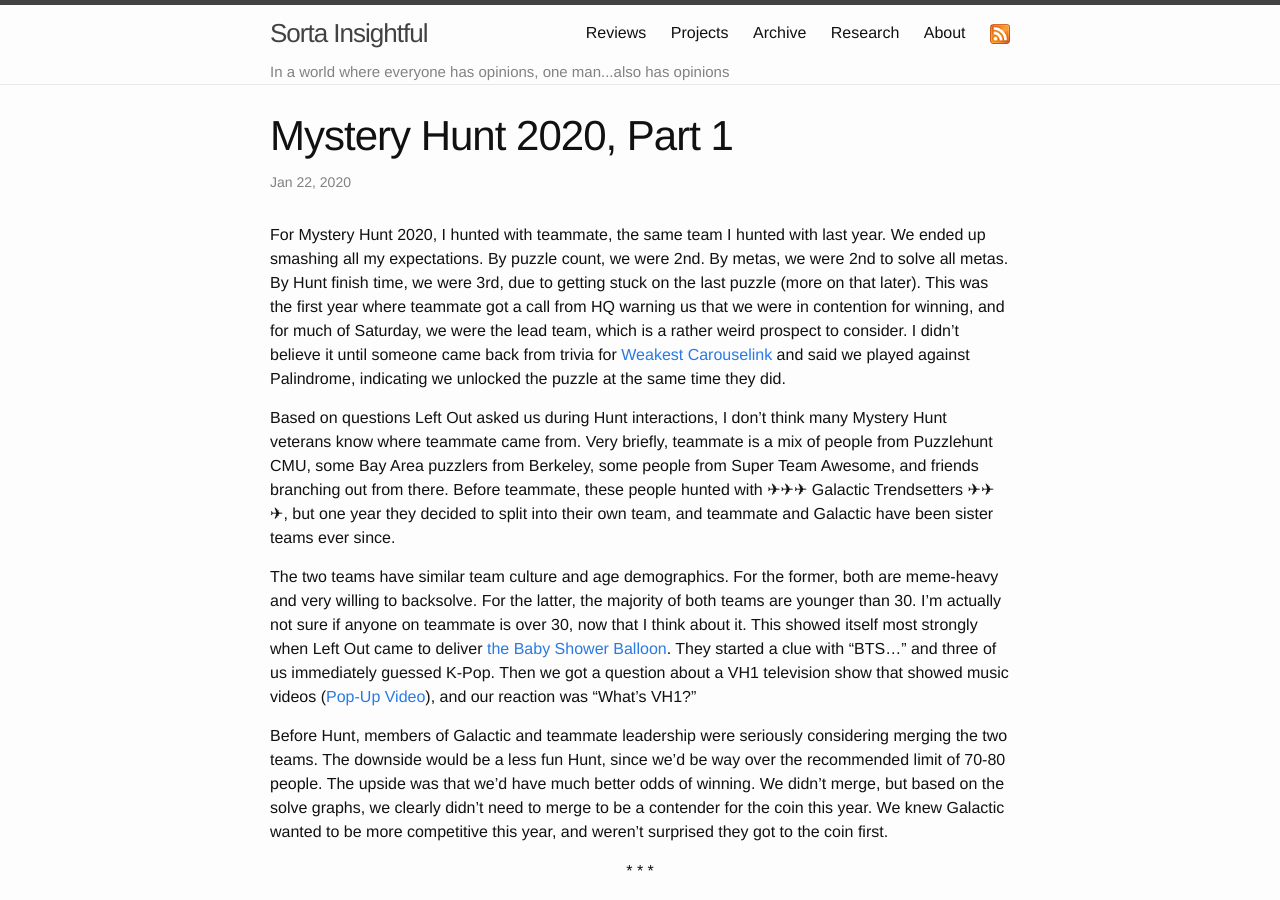
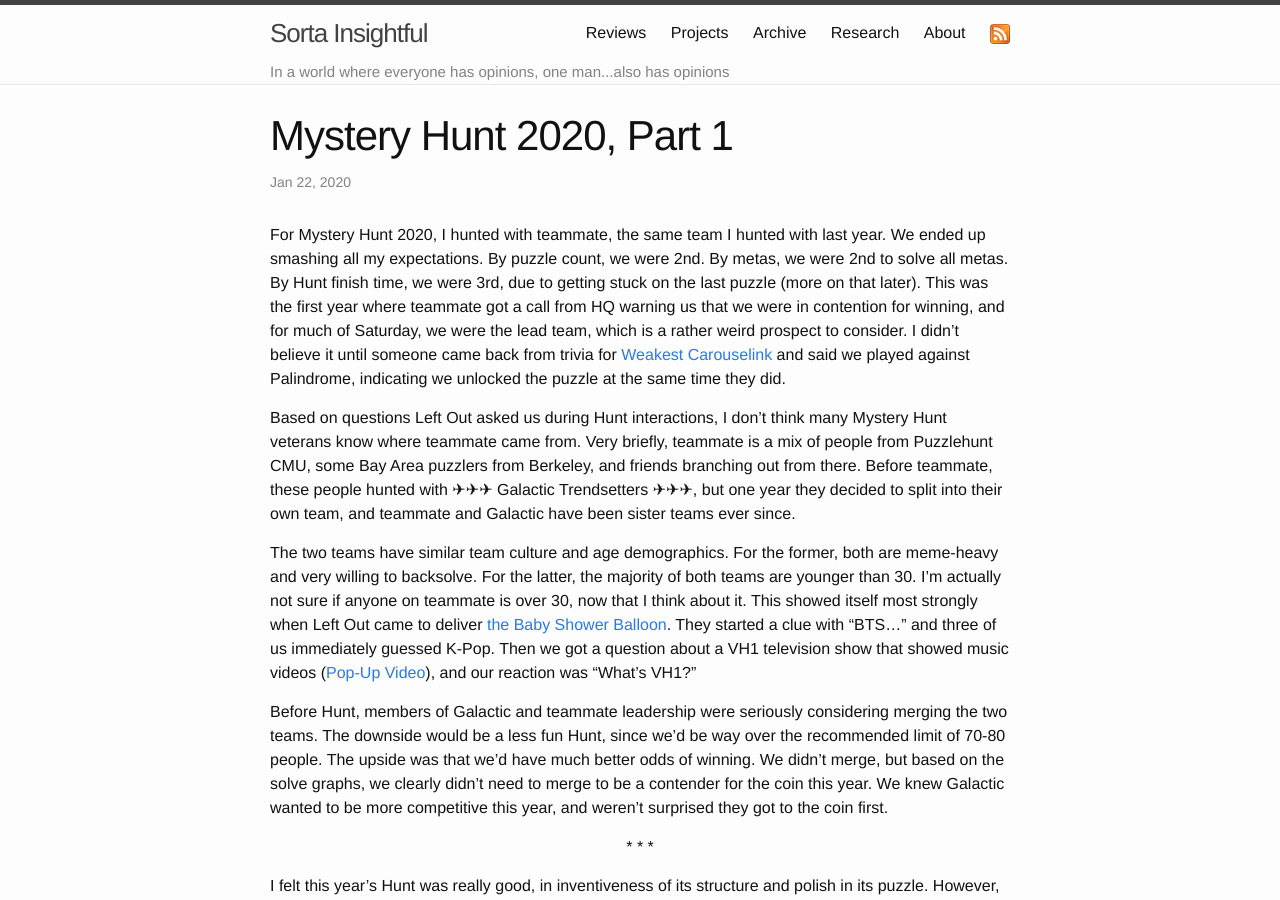
Before and after one commit to alexirpan/alexirpan.github.io, a Jekyll site: the page built from _posts/2020-01-22-mh-2020.markdown, in a window 1280 px wide and 900 px high. Built offline with Jekyll 4.4.1, drawn with Linux system fonts in a browser that asks for light colours; nearby versions of some CDN libraries.

Commit message:
Correction for teammate makeup

```diff
--- a/_posts/2020-01-22-mh-2020.markdown
+++ b/_posts/2020-01-22-mh-2020.markdown
@@ -18,7 +18,7 @@
 Based on questions Left Out asked us during Hunt interactions, I don't think many
 Mystery Hunt veterans know where teammate came from. Very briefly, teammate
 is a mix of people from Puzzlehunt CMU, some Bay Area puzzlers from Berkeley,
-some people from Super Team Awesome, and friends branching out from there.
+and friends branching out from there.
 Before teammate, these people hunted with ✈✈✈ Galactic Trendsetters ✈✈✈,
 but one year they decided to split into their own team, and teammate and
 Galactic
```
